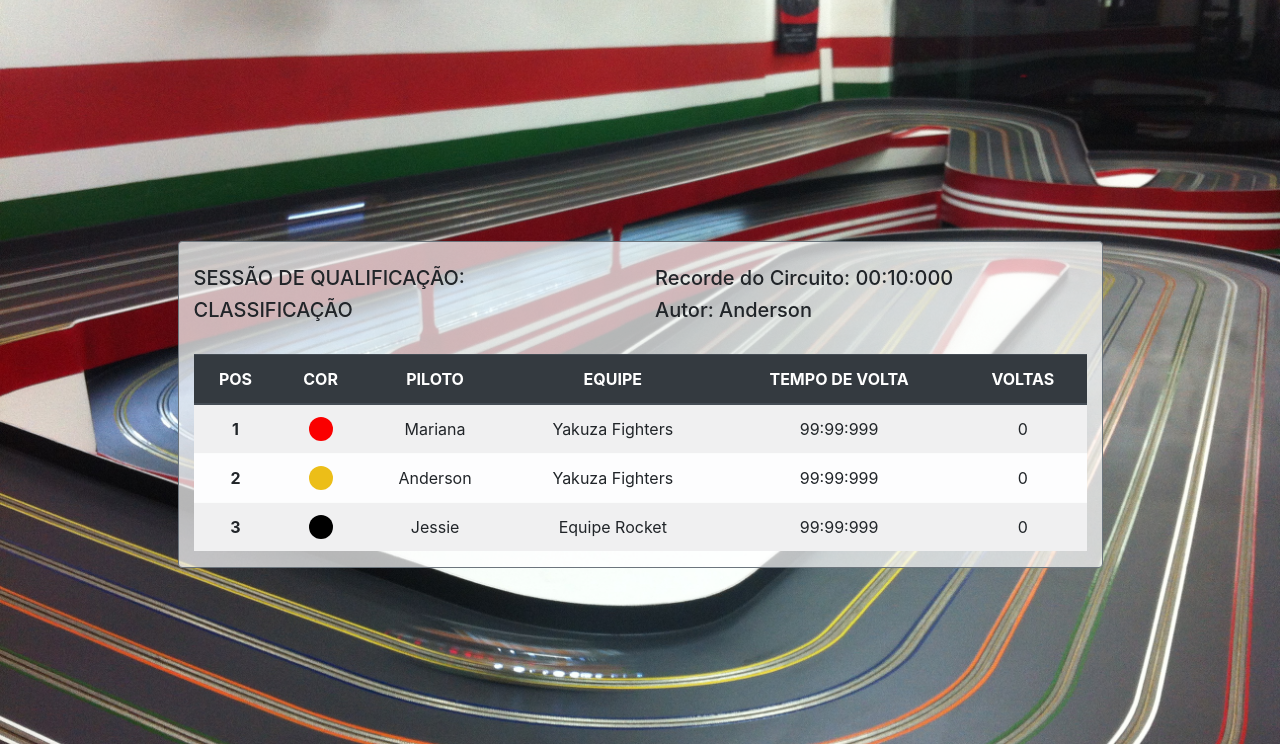
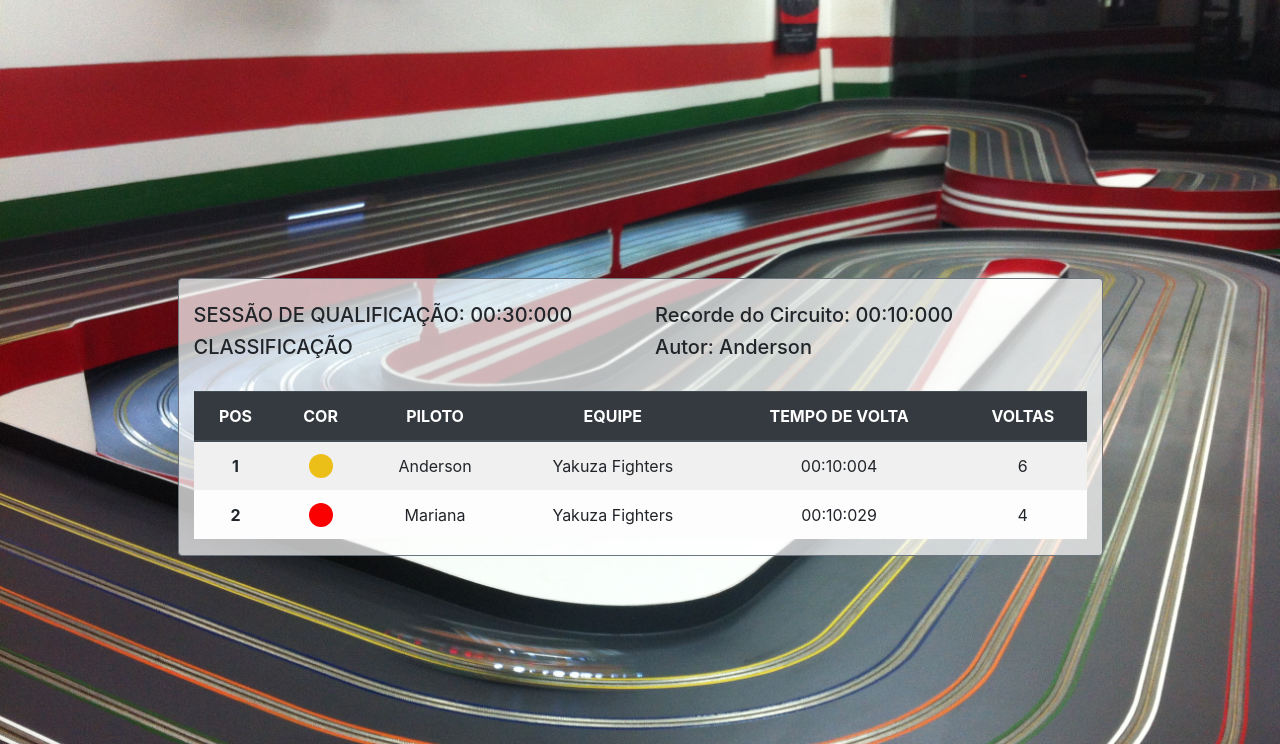
Before and after one commit to AndersonCorreia/PBL-2020.1-Autorama, a Flask app: page /qualificatoria in a window 1280 px wide. Shown: the part 56-800 px from the top of the page. Run offline with Flask 2, Linux system fonts and the light colour scheme; some libraries are stand-ins or nearby versions.

Commit message:
att contagem de tempo nas telas da corrida

```diff
--- a/app.py
+++ b/app.py
@@ -41,7 +41,7 @@ def qualificatoria():
         qualificatoria = Qualificatoria()
         corrida = qualificatoria.corrida
         qualificatoriaDados = qualificatoria.getDadosQualificatoria()
-        return render_template('qualificatoria/qualificatoria.html', status = corrida['qualificatoriaCompleta'], qualificatoria=qualificatoriaDados, circuito = autorama.getPista(corrida['circuito_id']))
+        return render_template('qualificatoria/qualificatoria.html', tempo = corrida['qualificatoriaDuracao'], status = corrida['qualificatoriaCompleta'], qualificatoria=qualificatoriaDados, circuito = autorama.getPista(corrida['circuito_id']))
 
 @app.route('/qualificatoria/atualizar', methods=['GET'])
 def updateQualificatoria():
@@ -59,14 +59,16 @@ def rest():
     qualificatoria.resetQualificatoria()
     return render_template("qualificatoria/timer.html", rest=session["rest"])
 
-@app.route('/classificacao', methods=['GET'])
+@app.route('/classificacao', methods=['GET', 'POST'])
 def classificacao():
+    classificacao = Classificacao()
     if (request.method == "GET"):
         autorama = Autorama()
-        classificacao = Classificacao()
         corrida = classificacao.corrida
         classificacaoDados = classificacao.getDadosClassificacao()
-        return render_template('classificacao/classificacao.html', status = corrida['corridaCompleta'], classificacao=classificacaoDados, circuito = autorama.getPista(corrida['circuito_id']), contentLarge=True)
+        return render_template('classificacao/classificacao.html', tempo = corrida['classificacaoDuracao'], status = corrida['corridaCompleta'], classificacao=classificacaoDados, circuito = autorama.getPista(corrida['circuito_id']), contentLarge=True)
+    if (request.method == "POST"):
+        classificacao.setTime(request.form['time'])
 
 @app.route('/classificacao/atualizar', methods=['GET'])
 def updateClassificacao():
--- a/models/Autorama.py
+++ b/models/Autorama.py
@@ -49,6 +49,7 @@ class Autorama:
         corrida['pilotos'] = pilotosDict
         corrida['qualificatoria'] = qualificatoria
         corrida['classificacao'] = classificacao
+        corrida['classificacaoDuracao']="00:00:00"
         if int(corrida['corrida_id']) == 0:
             corrida['circuito_id'] = int(corrida['circuito_id'])
             corrida['quantidadeDeVoltas'] = int(corrida['quantidadeDeVoltas'])
--- a/models/Classificacao.py
+++ b/models/Classificacao.py
@@ -121,3 +121,7 @@ class Classificacao:
             pos['timestamp'] = 0
             pos['voltas'] = 0
         self.save()
+
+    def setTime(self, time):
+        self.corrida['classificacaoDuracao'] = time
+        self.save()
--- a/models/autorama.json
+++ b/models/autorama.json
@@ -92,9 +92,10 @@
     "corridas": [
         {
             "corrida_id": 1,
-            "quantidadeDeVoltas": 10,
+            "quantidadeDeVoltas": 4,
             "qualificatoriaDuracao": "00:30:000",
-            "qualificatoriaCompleta": 0,
+            "classificacaoDuracao": "00:00:00",
+            "qualificatoriaCompleta": 1,
             "corridaCompleta": 0,
             "circuito_id": 1,
             "pilotos": [
@@ -111,38 +112,42 @@
                 "E20000172211012518905484": {
                     "piloto_id": 1,
                     "carro_epc": "E20000172211012518905484",
-                    "tempo_menor": "9:99:999",
-                    "timestamp": 0,
-                    "voltas": 0
+                    "tempo_menor": "00:10:029",
+                    "timestamp": 1619048365.779,
+                    "voltas": 4,
+                    "tempo_menor_timestamp": 10.02999997138977
                 },
                 "E20000172211013118905493": {
                     "piloto_id": 2,
                     "carro_epc": "E20000172211013118905493",
-                    "tempo_menor": "9:99:999",
-                    "timestamp": 0,
-                    "voltas": 0
+                    "tempo_menor": "00:10:004",
+                    "timestamp": 1619048375.787,
+                    "voltas": 6,
+                    "tempo_menor_timestamp": 10.004000186920166
                 }
             },
             "classificacao": {
                 "E20000172211012518905484": {
                     "piloto_id": 1,
                     "carro_epc": "E20000172211012518905484",
-                    "tempo_total": "9:99:999",
-                    "tempo_menor": "9:99:999",
-                    "tempo_atual": "9:99:999",
-                    "timestamp": 0,
-                    "voltas": 0,
-                    "pits": 0
+                    "tempo_total": "00:30:492",
+                    "tempo_menor": "00:10:042",
+                    "tempo_atual": "00:10:042",
+                    "timestamp": 1619053055.178,
+                    "voltas": 3,
+                    "pits": 0,
+                    "pos_inicial": 2
                 },
                 "E20000172211013118905493": {
                     "piloto_id": 2,
                     "carro_epc": "E20000172211013118905493",
-                    "tempo_total": "9:99:999",
-                    "tempo_menor": "9:99:999",
-                    "tempo_atual": "9:99:999",
-                    "timestamp": 0,
-                    "voltas": 0,
-                    "pits": 0
+                    "tempo_total": "00:30:233",
+                    "tempo_menor": "00:10:037",
+                    "tempo_atual": "00:10:084",
+                    "timestamp": 1619053054.919,
+                    "voltas": 3,
+                    "pits": 0,
+                    "pos_inicial": 1
                 }
             }
         },
@@ -150,6 +155,7 @@
             "corrida_id": 2,
             "quantidadeDeVoltas": 5,
             "qualificatoriaDuracao": "00:12:000",
+            "classificacaoDuracao": "00:00:00",
             "qualificatoriaCompleta": 1,
             "corridaCompleta": 1,
             "circuito_id": 1,
@@ -233,6 +239,7 @@
             "corrida_id": 3,
             "quantidadeDeVoltas": 3,
             "qualificatoriaDuracao": "01:00:000",
+            "classificacaoDuracao": "00:00:00",
             "qualificatoriaCompleta": 1,
             "corridaCompleta": 1,
             "circuito_id": 1,
@@ -316,5 +323,5 @@
     "tags": {
         "last": {}
     },
-    "corrida_ativa": 3
+    "corrida_ativa": 1
 }
--- a/templates/qualificatoria/qualificatoria.html
+++ b/templates/qualificatoria/qualificatoria.html
@@ -6,7 +6,7 @@
 {% block content %}
     <div class="row my-4">
         <div class="col-12 col-md-6">
-            <h5>{% block title %}SESSÃO DE QUALIFICAÇÃO: <a id='time'></a> {% endblock %}</h5>
+            <h5>{% block title %}SESSÃO DE QUALIFICAÇÃO: <a id='time'>{{'00:00:00' if status==0 else tempo}}</a> {% endblock %}</h5>
         </div>
         <div class="col-12 col-md-6">
             <h5>Recorde do Circuito: {{circuito['recorde']}}</h5>
@@ -70,10 +70,15 @@
     }
     if ('{{status}}' != '1') { // se a qualificatoria não estiver completa excecuta o javascript
         iniciarThread()
-
+        const count = new Date();
+        count.setHours(00,00,00);
+        const zeroFill = n => {
+            return ('0' + n).slice(-2);
+        }
         const interval = setInterval(() => {
             var qualificatoria = [];
             let dados =  document.getElementById("dados")
+            let time = document.getElementById("time");
             $.ajax({
                 url: "{{url_for('updateQualificatoria')}}",
                 type: 'GET',
@@ -84,7 +89,7 @@
             }).done(function(result){
                 qualificatoria = result.data;
                 console.log(result.status);
-                dados.innerHTML = ""
+                dados.innerHTML = "";
                 qualificatoria.forEach(function (item, pos) {
                     pos=pos+1;
                     dados.innerHTML = dados.innerHTML +
@@ -102,6 +107,10 @@
                     clearInterval(interval);
                 }
             });
+            //formata e atualiza o tempo percorrido na tela
+            count.setSeconds(count.getSeconds() + 1);
+            const pastTime = zeroFill(count.getHours()) + ':' + zeroFill(count.getMinutes()) + ':' + zeroFill(count.getSeconds());
+            time.innerHTML = pastTime;
         }, 1000);
     }
 </script>
```
Also changed, not shown: templates/classificacao/classificacao.html (+31 -4 lines).
